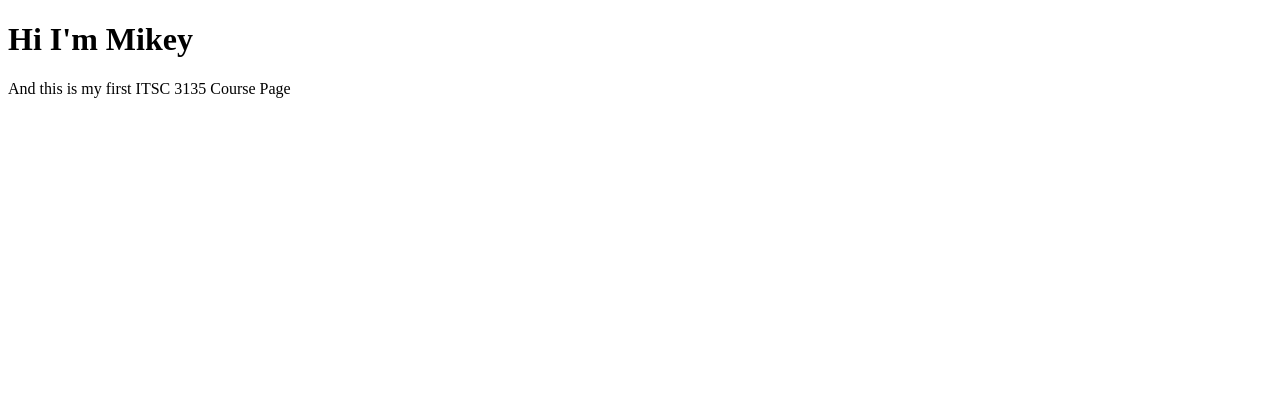
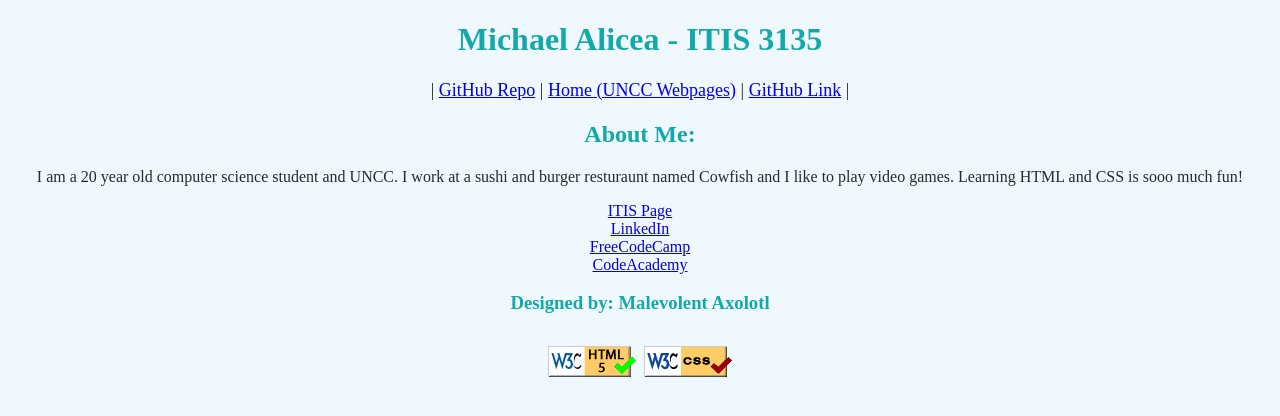
Before and after one commit to MalevolentAxolotl/MalevolentAxolotl.github.io, a plain HTML site: page itis3135/index.html in a window 1280 px wide. Drawn offline with Linux system fonts and the light colour scheme.

Commit message:
added some links and made prettier

```diff
--- a/index.html
+++ /dev/null
@@ -1,50 +0,0 @@
-<!DOCTYPE html>
-<html>
-<head>
-    <title> Mikey's Website </title>
-    <link rel="stylesheet" href="default.css">
-
-</head>
-
-<body>
-<header>
-<h1>Michael Alicea - ITIS 3135</h1>
-<nav>
-    |
-    <a href="https://github.com/MichaelAlicea/MichaelAlicea.github.io">GitHub Repo</a>
-    |
-    <a href="https://michaelalicea.github.io/">Home (github page)</a>
-    |
-    <a href="https://webpages.charlotte.edu/malicea/itis3135/introduction.html"> UNCC Webpages (Work in Progress)</a>
-</nav>
-
-</header>
-
-<main>
-
-    <h2> About Me:</h2>
-    <p>
-  I am a 20 year old computer science student and UNCC.
-  I work at a sushi and burger resturaunt named Cowfish and I like to play video games.
-  Learning HTML and CSS is sooo much fun!
-    </p>
-
-</main>
-
-
-<footer>
-<nav>
-
-    <a href="https://michaelalicea.github.io/itis3135/" target="_blank"> <div>ITIS Page</div></a>
-    <a href= "https://www.linkedin.com/in/michael-alicea-087146151/" target="_blank"> <div>LinkedIn</div></a>
-    <a href="https://www.freecodecamp.org/freshmikeyy" target="_blank"> <div> FreeCodeCamp</div></a>
-
-
-</nav>
-<p> Designed by: Malevolent Axolotl</p>
-
-</footer>
-
-
-</body>
-</html>
--- a/itis3135/index.html
+++ b/itis3135/index.html
@@ -1,13 +1,58 @@
 <!DOCTYPE html>
 <html>
 <head>
-    <title>Mikey's First Course Page</title>
+    <title> Mikey's Website </title>
+    <link rel="stylesheet" href="default.css">
 
 </head>
+
+<body>
+<header>
+<h1>Michael Alicea - ITIS 3135</h1>
+<nav>
+    |
+    <a href="https://github.com/MichaelAlicea/MichaelAlicea.github.io">GitHub Repo</a>
+    |
+    <a href="https://webpages.charlotte.edu/malicea/">Home (UNCC Webpages)</a>
+    |
+    <a href="https://michaelalicea.github.io/">GitHub Link</a>
+    |
+</nav>
+
+</header>
+
 <main>
-    <h1>Hi I'm Mikey</h1>
-    <p> And this is my first ITSC 3135 Course Page</p>
+
+    <h2> About Me:</h2>
+    <p>
+  I am a 20 year old computer science student and UNCC.
+  I work at a sushi and burger resturaunt named Cowfish and I like to play video games.
+  Learning HTML and CSS is sooo much fun!
+    </p>
+
+</main>
 
 
-</main>
+<footer>
+<nav>
+
+    <a href="https://webpages.charlotte.edu/malicea/introduction.html" target="_blank"> <div>ITIS Page</div></a>
+    <a href= "https://www.linkedin.com/in/michael-alicea-087146151/" target="_blank"> <div>LinkedIn</div></a>
+    <a href="https://www.freecodecamp.org/freshmikeyy" target="_blank"> <div> FreeCodeCamp</div></a>
+    <a href="https://www.codecademy.com/profiles/MalevolentAxolotl" target="_blank"> <div> CodeAcademy</div></a>
+
+
+</nav>
+<h3> Designed by: Malevolent Axolotl</h3>
+
+<p>
+        <img src="images/button-valid-html5.gif" width="88" height="31" alt ="Link to HTML validator" />
+        <img src="images/button-valid-css.gif" width="88" height="31" alt ="Link to CSS validator" />
+    </a>
+</p>
+
+</footer>
+
+
+</body>
 </html>
```
Also changed, not shown: itis3135/introduction.html (added, +14 -0 lines), itis3135/default.css (renamed from default.css), itis3135/images/button-valid-css.gif (added), itis3135/images/button-valid-html5.gif (added), 2 other files.
